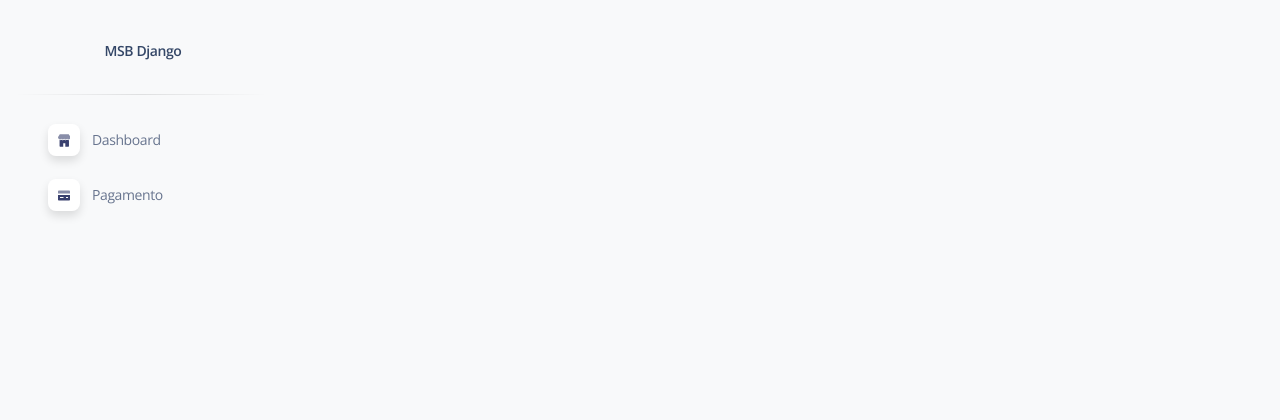
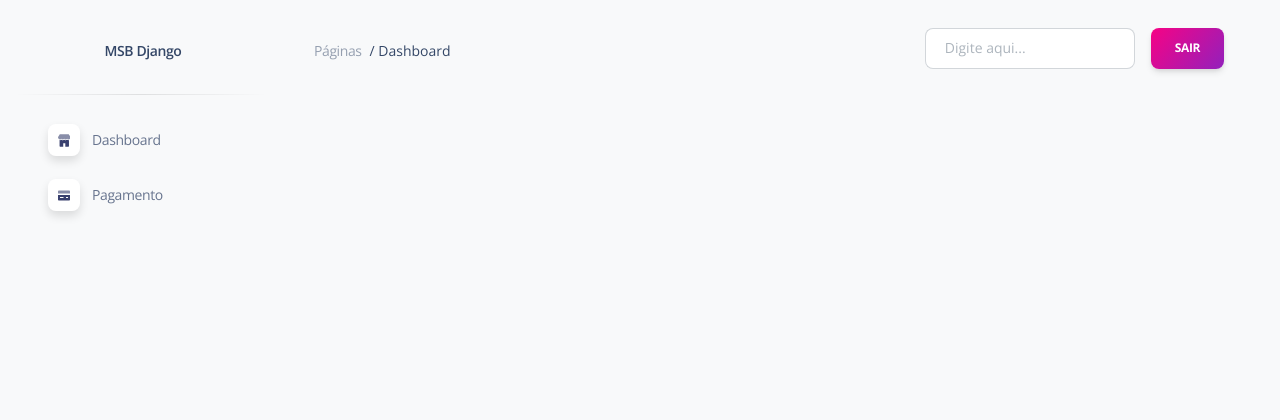
Before and after one commit to desenvolvendo-me/startup-mission-base-django, a Django app: template user/templates/base.html in a window 1280 px wide. Shown: the top 420 px of the page. Run offline with Django 5.2, Linux system fonts and the light colour scheme; the template is opened without the code that fills it, so the values that code supplies are empty; some libraries are stand-ins or nearby versions.

Commit message:
Feat: add navigation component

```diff
--- a/user/templates/base.html
+++ b/user/templates/base.html
@@ -11,5 +11,8 @@
 </head>
 <body class="g-sidenav-show bg-gray-100">
   {% include 'components/sidebar.html' %}
+  <main class="main-content position-relative max-height-vh-100 h-100 border-radius-lg ">
+    {% include "components/navigation.html" %}
+  </main>
 </body>
 </html>
--- /dev/null
+++ b/user/templates/components/navigation.html
@@ -0,0 +1,36 @@
+{% load static %}
+<nav class="navbar navbar-main navbar-expand-lg px-0 mx-4 shadow-none border-radius-xl" id="navbarBlur" navbar-scroll="true">
+  <div class="container-fluid py-1 px-3">
+    <nav aria-label="breadcrumb">
+      <ol class="breadcrumb bg-transparent mb-0 pb-0 pt-1 px-0 me-sm-6 me-5">
+        <li class="breadcrumb-item text-sm"><a class="opacity-5 text-dark" href="javascript:;">Páginas</a></li>
+        <li class="text-sm text-dark active ms-2" aria-current="page"> / Dashboard</li>
+      </ol>
+    </nav>
+    <div class="collapse navbar-collapse mt-sm-0 mt-2 me-md-0 me-sm-4" id="navbar">
+      <div class="ms-md-auto pe-md-3 d-flex align-items-center">
+        <div class="input-group">
+          <span class="input-group-text text-body"><i class="fas fa-search" aria-hidden="true"></i></span>
+          <input type="text" class="form-control" placeholder="Digite aqui...">
+        </div>
+      </div>
+      <ul class="navbar-nav  justify-content-end">
+          <li class="nav-item d-flex align-items-center">
+              <span class="d-sm-inline d-none me-3">
+                <button class="btn bg-gradient-primary mt-3 w-100">Sair</button>
+              </span>
+            </a>
+          </li>
+        <li class="nav-item d-xl-none ps-3 d-flex align-items-center">
+          <a href="javascript:;" class="nav-link text-body p-0" id="iconNavbarSidenav">
+            <div class="sidenav-toggler-inner">
+              <i class="sidenav-toggler-line"></i>
+              <i class="sidenav-toggler-line"></i>
+              <i class="sidenav-toggler-line"></i>
+            </div>
+          </a>
+        </li>
+      </ul>
+    </div>
+  </div>
+</nav>
```
